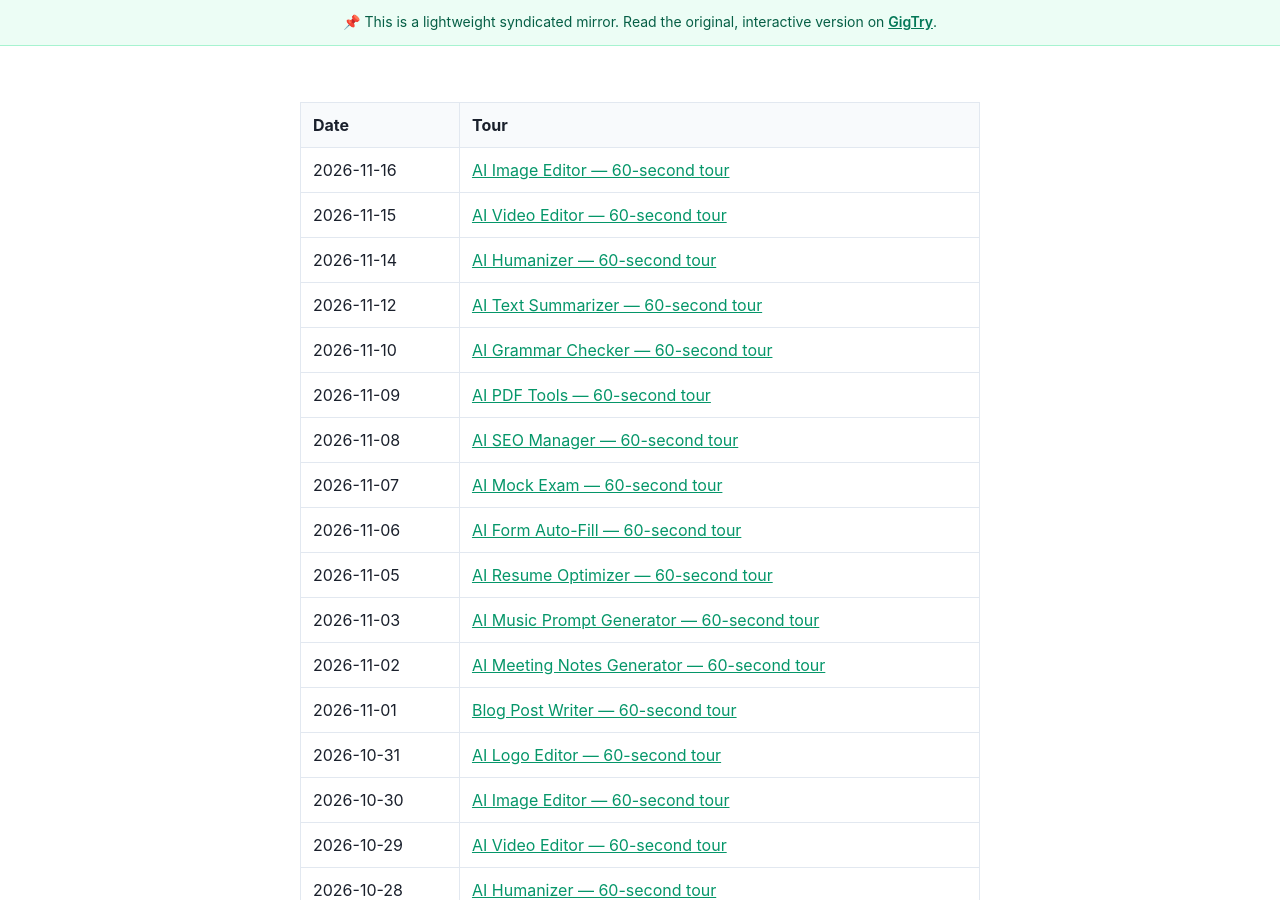
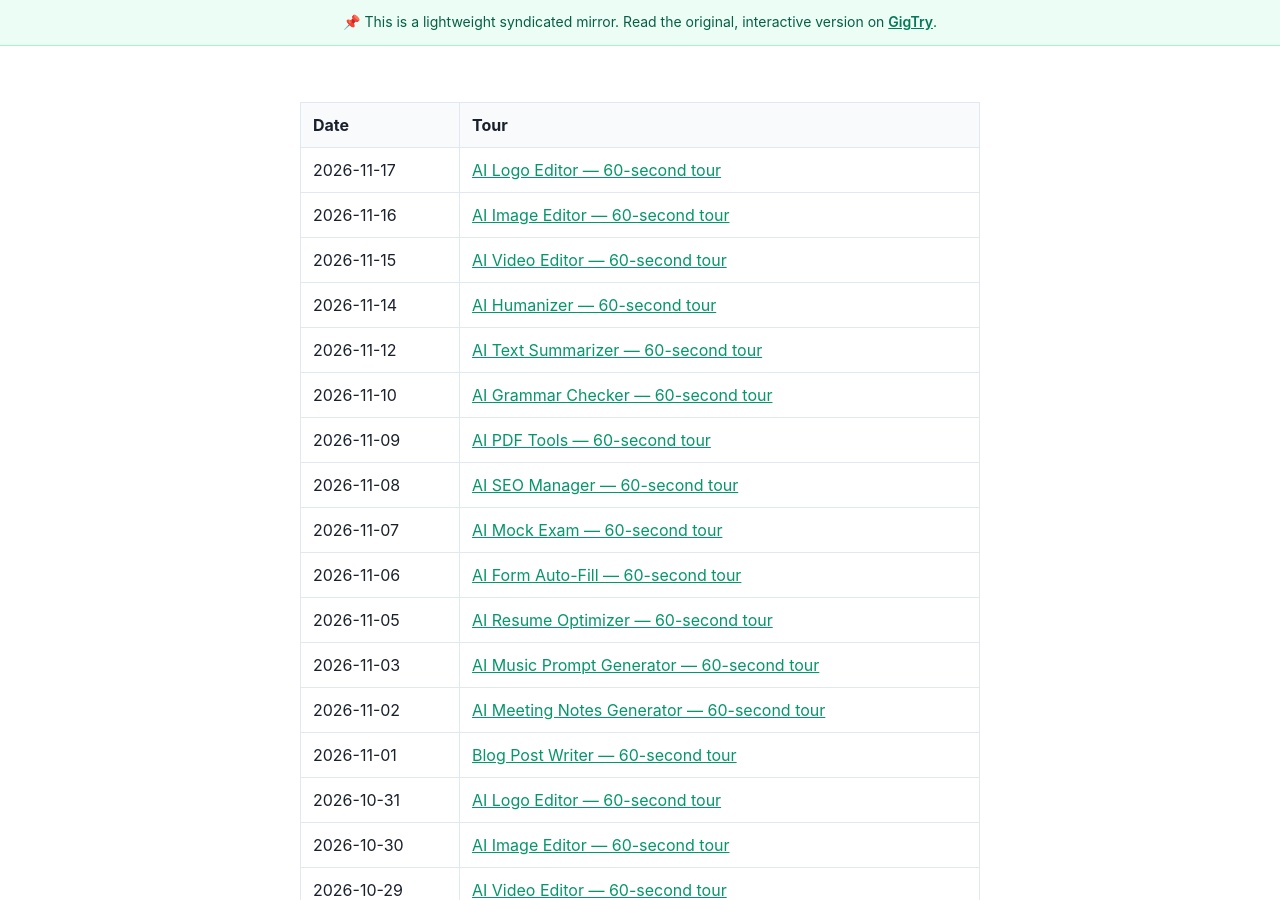
Before and after one commit to gigtryinfo-dev/gigtry-public, a Jekyll site: the page built from posts/daily/index.md, in a window 1280 px wide and 900 px high. Built offline with Jekyll 4.4.1, drawn with Linux system fonts in a browser that asks for light colours.

Commit message:
daily index: 2026-11-17

```diff
--- a/posts/daily/index.md
+++ b/posts/daily/index.md
@@ -7,6 +7,7 @@ mirror: gigtry-public
 
 | Date | Tour |
 |------|------|
+| 2026-11-17 | [AI Logo Editor — 60-second tour](https://gigtryinfo-dev.github.io/gigtry-public/posts/daily/2026-11-17-ai-logo-editor.html) |
 | 2026-11-16 | [AI Image Editor — 60-second tour](https://gigtryinfo-dev.github.io/gigtry-public/posts/daily/2026-11-16-ai-image-editor.html) |
 | 2026-11-15 | [AI Video Editor — 60-second tour](https://gigtryinfo-dev.github.io/gigtry-public/posts/daily/2026-11-15-ai-video-editor.html) |
 | 2026-11-14 | [AI Humanizer — 60-second tour](https://gigtryinfo-dev.github.io/gigtry-public/posts/daily/2026-11-14-ai-humanizer.html) |
```
